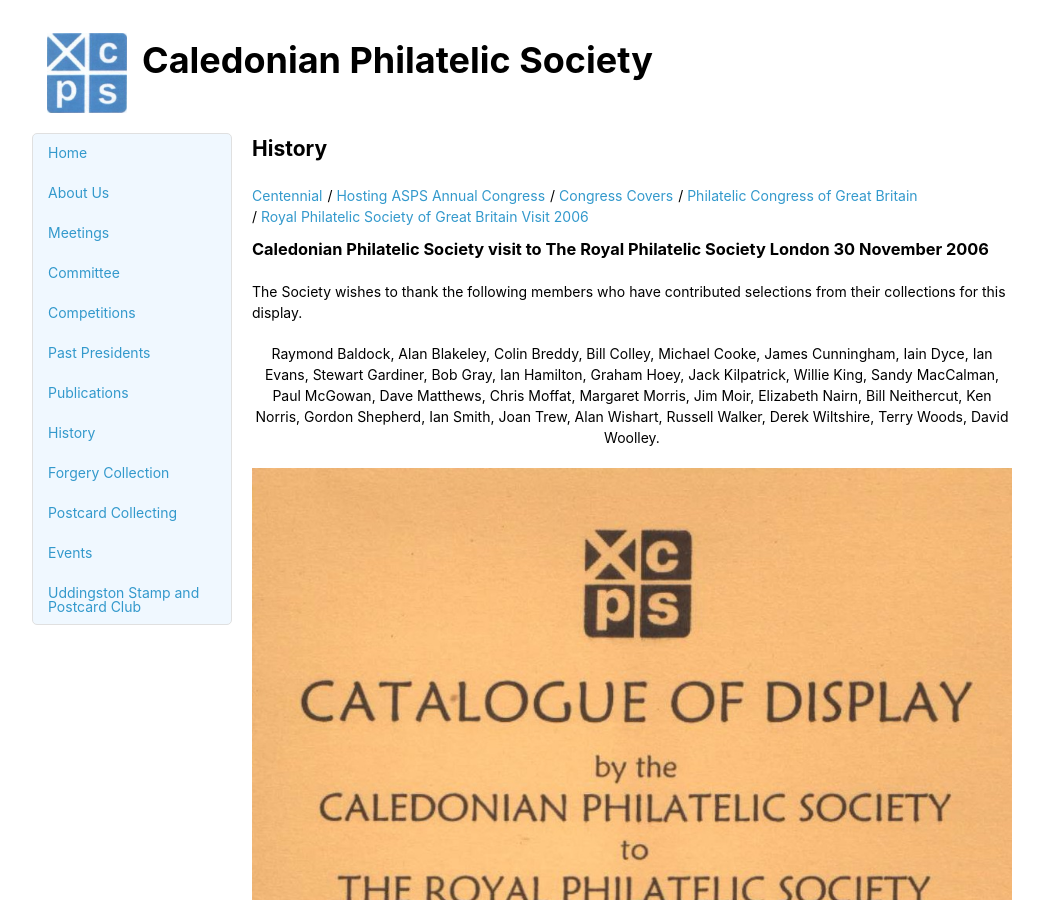
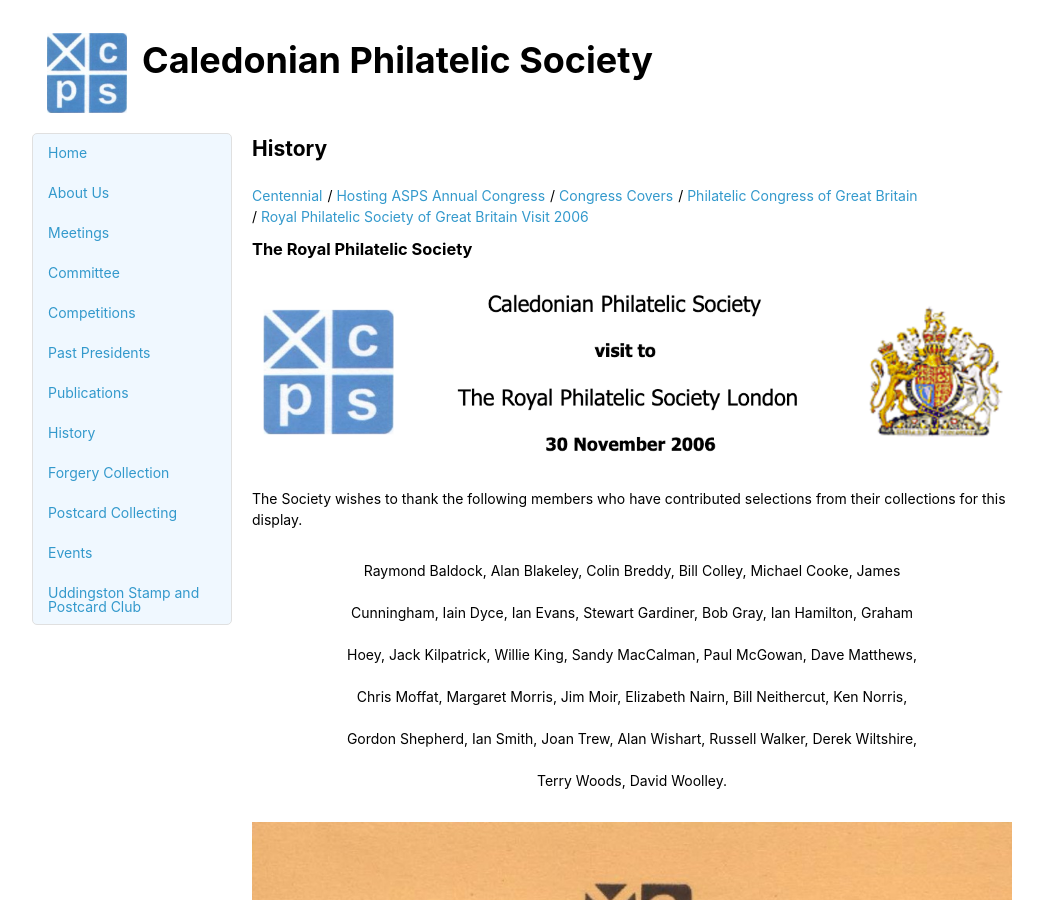
Before and after one commit to astalker/caledonian-stamps, a Jekyll site: the page built from royal-philatelic-society-of-great-britain-visit-2006.md, in a window 1280 px wide and 900 px high. Shown: the whole window, without its empty margins (118-1161 px from the left). Built offline with Jekyll 4.4.1, drawn with Linux system fonts in a browser that asks for light colours; our own code applies the rules of GitHub Pages for plain Markdown files.

Commit message:
Add rpsl image banner

```diff
--- a/royal-philatelic-society-of-great-britain-visit-2006.md
+++ b/royal-philatelic-society-of-great-britain-visit-2006.md
@@ -2,11 +2,13 @@
 
 {% include history-menu.html %}
 
-### Caledonian Philatelic Society visit to The Royal Philatelic Society London 30 November 2006
+### The Royal Philatelic Society
+
+![rpsl-visit-header](images/rpsl-visit.png)
 
 The Society wishes to thank the following members who have contributed selections from their collections for this display.
 
-<p style="text-align: center;">Raymond Baldock, Alan Blakeley, Colin Breddy, Bill Colley, Michael Cooke, James Cunningham, Iain Dyce, Ian Evans, Stewart Gardiner, Bob Gray, Ian Hamilton, Graham Hoey, Jack Kilpatrick, Willie King, Sandy MacCalman, Paul McGowan, Dave Matthews, Chris Moffat, Margaret Morris, Jim Moir, Elizabeth Nairn, Bill Neithercut, Ken Norris, Gordon Shepherd, Ian Smith, Joan Trew, Alan Wishart, Russell Walker, Derek Wiltshire, Terry Woods, David Woolley.</p>
+<p style="text-align: center;line-height:3em;margin:20px 80px">Raymond Baldock, Alan Blakeley, Colin Breddy, Bill Colley, Michael Cooke, James Cunningham, Iain Dyce, Ian Evans, Stewart Gardiner, Bob Gray, Ian Hamilton, Graham Hoey, Jack Kilpatrick, Willie King, Sandy MacCalman, Paul McGowan, Dave Matthews, Chris Moffat, Margaret Morris, Jim Moir, Elizabeth Nairn, Bill Neithercut, Ken Norris, Gordon Shepherd, Ian Smith, Joan Trew, Alan Wishart, Russell Walker, Derek Wiltshire, Terry Woods, David Woolley.</p>
 
 ![Catalogue of Display](images/img0002.JPG)
 
```
Also changed, not shown: images/rpsl-visit.png (added).
